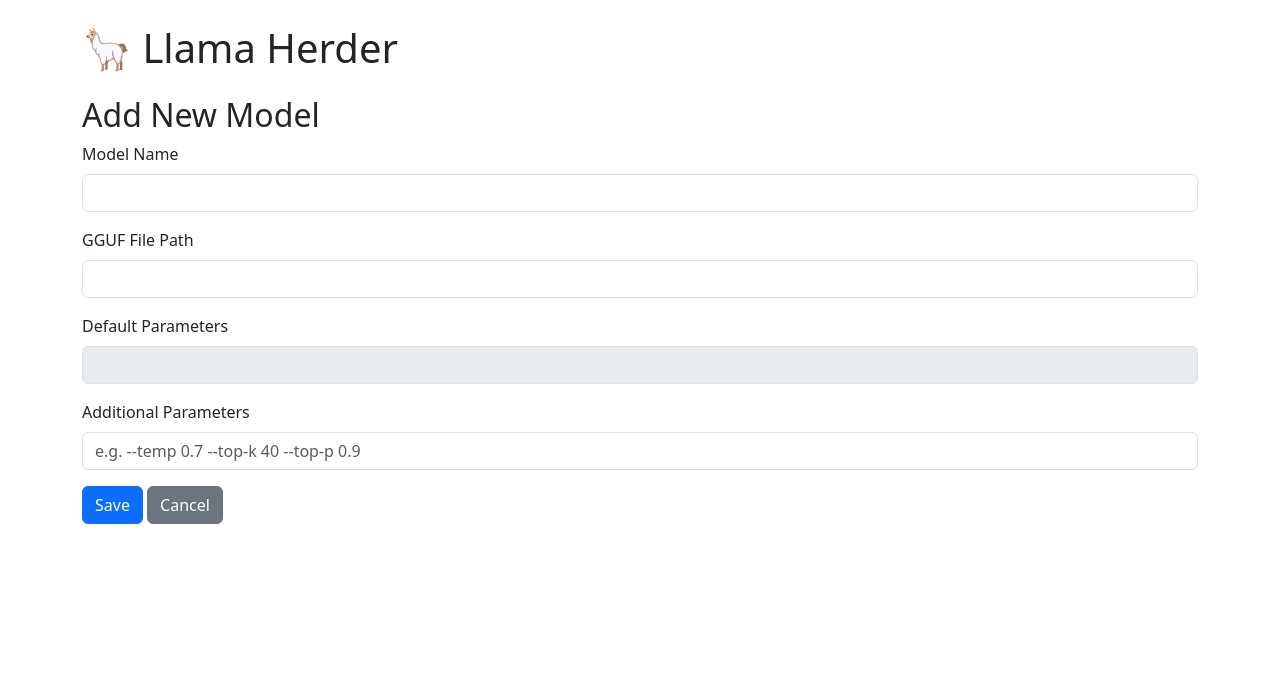
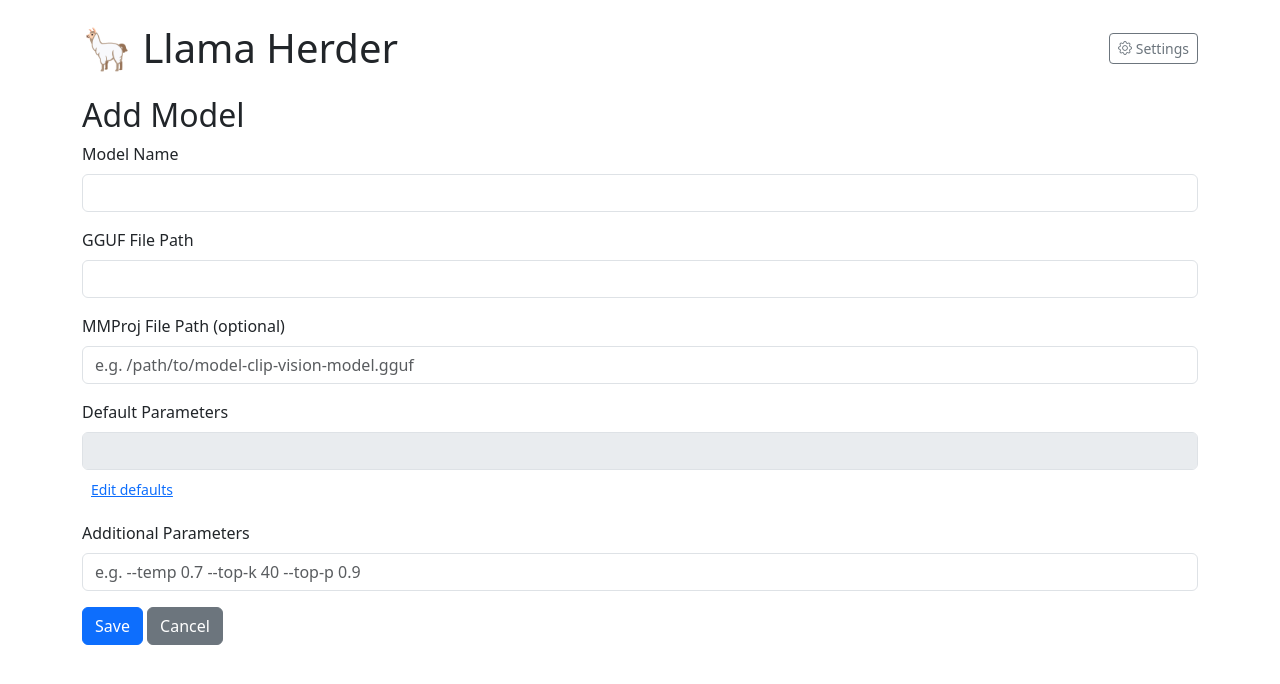
Before and after one commit to patw/LlamaHerder, a Flask app: template templates/config.html in a window 1280 px wide. Shown: the top 684 px of the page. Run offline with Flask 3, Linux system fonts and the light colour scheme; the template is opened without the code that fills it, so the values that code supplies are empty.

Commit message:
Quite a few changes

```diff
--- a/app.py
+++ b/app.py
@@ -1,57 +1,114 @@
-from flask import Flask, render_template, request, redirect, url_for
-from dotenv import load_dotenv
+from flask import Flask, render_template, request, redirect, url_for, Response
+from moofile import Collection, DocumentNotFoundError
 import subprocess
 import os
 import json
 from pathlib import Path
+import threading
 
-load_dotenv()
 app = Flask(__name__)
-app.config['CONFIG_FILE'] = 'models.json'
-app.config['LLAMA_SERVER'] = os.getenv('LLAMA_SERVER')
-app.config['DEFAULT_OPTIONS'] = os.getenv('DEFAULT_OPTIONS', '')
 
-# Ensure config file exists
-if not Path(app.config['CONFIG_FILE']).exists():
-    with open(app.config['CONFIG_FILE'], 'w') as f:
-        json.dump([], f)
+models_db = Collection('models.bson', indexes=['name'])
+defaults_db = Collection('defaults.bson')
+
+# Ensure defaults document exists
+if not defaults_db.exists({}):
+    defaults_db.insert({
+        '_id': 'defaults',
+        'llama_server': '',
+        'default_options': '',
+        'default_model_path': ''
+    })
 
 # Globals to track current process
 current_process = None
 current_model_id = None
+log_buffer = []
+log_lock = threading.Lock()
+log_event = threading.Event()
+
+def read_process_output(process):
+    try:
+        for line in process.stdout:
+            decoded = line.decode('utf-8', errors='replace').rstrip('\n')
+            with log_lock:
+                log_buffer.append(decoded)
+            log_event.set()
+        for line in process.stderr:
+            decoded = line.decode('utf-8', errors='replace').rstrip('\n')
+            with log_lock:
+                log_buffer.append(decoded)
+            log_event.set()
+    except Exception:
+        pass
+
+def stream_logs():
+    while True:
+        log_event.clear()
+        with log_lock:
+            snapshot = list(log_buffer)
+        for entry in snapshot:
+            yield f"data: {json.dumps(entry)}\n\n"
+        log_event.wait(timeout=1.0)
 
 def get_models():
-    with open(app.config['CONFIG_FILE']) as f:
-        return json.load(f)
+    return models_db.find({}).to_list()
 
-def save_models(models):
-    with open(app.config['CONFIG_FILE'], 'w') as f:
-        json.dump(models, f, indent=2)
+def get_defaults():
+    return defaults_db.find_one({})
+
+def save_defaults(defaults):
+    if defaults_db.exists({'_id': 'defaults'}):
+        defaults_db.update_one({'_id': 'defaults'}, set=defaults)
+    else:
+        defaults_db.insert({
+            '_id': 'defaults',
+            **defaults
+        })
 
 @app.route('/')
 def index():
     models = get_models()
+    defaults = get_defaults()
     return render_template('index.html',
-                         models=models,
-                         current_process=current_process,
-                         current_model_id=current_model_id)
+                          models=models,
+                          current_process=current_process,
+                          current_model_id=current_model_id,
+                          defaults=defaults)
 
 @app.route('/start/<int:model_id>')
 def start_model(model_id):
     global current_process, current_model_id
     models = get_models()
+    defaults = get_defaults()
     model = models[model_id]
+
+    # Resolve relative paths against default_model_path
+    model_file = model['file']
+    if model['file'] and not os.path.isabs(model['file']) and defaults.get('default_model_path'):
+        model_file = os.path.join(defaults['default_model_path'], model['file'])
+
+    mmproj_path = model.get('mmproj', '')
+    if mmproj_path and not os.path.isabs(mmproj_path) and defaults.get('default_model_path'):
+        mmproj_path = os.path.join(defaults['default_model_path'], mmproj_path)
 
     # Stop current if running
     if current_process:
         current_process.terminate()
 
     # Start new process
-    cmd = [app.config['LLAMA_SERVER'], '-m', model['file']]
-    cmd += app.config['DEFAULT_OPTIONS'].split()
-    cmd += model['params'].split()
-    current_process = subprocess.Popen(cmd)
+    cmd = [defaults['llama_server'], '-m', model_file]
+    if mmproj_path:
+        cmd += ['--mmproj', mmproj_path]
+    if defaults['default_options']:
+        cmd += defaults['default_options'].split()
+    if model.get('params'):
+        cmd += model['params'].split()
+    current_process = subprocess.Popen(cmd, stdout=subprocess.PIPE, stderr=subprocess.STDOUT, text=True)
     current_model_id = model_id
+    log_buffer.clear()
+    thread = threading.Thread(target=read_process_output, args=(current_process,), daemon=True)
+    thread.start()
 
     return redirect(url_for('index'))
 
@@ -66,33 +123,90 @@ def stop_model():
 
 @app.route('/config', methods=['GET', 'POST'])
 def config():
+    copy_from = request.args.get('copy_from')
+    if copy_from:
+        copy_from = json.loads(copy_from)
+    else:
+        copy_from = None
+
     if request.method == 'POST':
         models = get_models()
         models.append({
             'name': request.form['name'],
             'file': request.form['file'],
+            'mmproj': request.form.get('mmproj', ''),
             'params': request.form['params']
         })
-        save_models(models)
+        # Save each model via insert (MooFile doesn't support bulk replace)
+        models_db.delete_many({})
+        for model in models:
+            models_db.insert(model)
         return redirect(url_for('index'))
+    defaults = get_defaults()
     return render_template('config.html',
-                        default_options=app.config['DEFAULT_OPTIONS'])
+                          defaults=defaults,
+                          copy_from=copy_from)
 
 @app.route('/edit/<int:model_id>', methods=['GET', 'POST'])
 def edit_model(model_id):
     models = get_models()
     if request.method == 'POST':
-        models[model_id] = {
-            'name': request.form['name'],
-            'file': request.form['file'],
-            'params': request.form['params']
+        # Update the model by its _id
+        model = models[model_id]
+        models_db.update_one(
+            {'_id': model['_id']},
+            set={
+                'name': request.form['name'],
+                'file': request.form['file'],
+                'mmproj': request.form.get('mmproj', ''),
+                'params': request.form['params']
+            }
+        )
+        return redirect(url_for('index'))
+    defaults = get_defaults()
+    return render_template('config.html',
+                          model=models[model_id],
+                          model_id=model_id,
+                          defaults=defaults)
+
+@app.route('/copy/<int:model_id>')
+def copy_model(model_id):
+    models = get_models()
+    if 0 <= model_id < len(models):
+        copied = json.dumps(dict(models[model_id]))
+        return redirect(url_for('config', copy_from=copied))
+    return redirect(url_for('index'))
+
+@app.route('/defaults', methods=['GET', 'POST'])
+def edit_defaults():
+    if request.method == 'POST':
+        defaults = {
+            'llama_server': request.form['llama_server'],
+            'default_options': request.form['default_options'],
+            'default_model_path': request.form['default_model_path']
         }
-        save_models(models)
+        save_defaults(defaults)
         return redirect(url_for('index'))
-    return render_template('config.html',
-                        model=models[model_id],
-                        model_id=model_id,
-                        default_options=app.config['DEFAULT_OPTIONS'])
+    defaults = get_defaults()
+    return render_template('defaults.html', defaults=defaults)
+
+@app.route('/delete/<int:model_id>', methods=['POST'])
+def delete_model(model_id):
+    global current_model_id
+    models = get_models()
+    if 0 <= model_id < len(models):
+        model = models[model_id]
+        models_db.delete_one({'_id': model['_id']})
+        if current_model_id == model_id:
+            current_model_id = None
+        elif current_model_id is not None and current_model_id > model_id:
+            current_model_id -= 1
+    return redirect(url_for('index'))
+
+@app.route('/logs/stream')
+def logs_stream():
+    return Response(stream_logs(), mimetype='text/event-stream',
+                    headers={'Cache-Control': 'no-cache', 'X-Accel-Buffering': 'disabled'})
 
 if __name__ == '__main__':
     app.run(debug=True)
--- a/requirements.txt
+++ b/requirements.txt
@@ -1,2 +1,3 @@
 Flask==3.0.2
 python-dotenv==1.0.1
+moofile
--- a/templates/base.html
+++ b/templates/base.html
@@ -5,10 +5,16 @@
     <meta name="viewport" content="width=device-width, initial-scale=1">
     <title>Llama Herder</title>
     <link href="https://cdn.jsdelivr.net/npm/bootstrap@5.3.0/dist/css/bootstrap.min.css" rel="stylesheet">
+    <link href="https://cdn.jsdelivr.net/npm/bootstrap-icons@1.11.0/font/bootstrap-icons.css" rel="stylesheet">
 </head>
 <body>
     <div class="container mt-4">
-        <h1 class="mb-4">🦙 Llama Herder</h1>
+        <div class="d-flex justify-content-between align-items-center mb-4">
+            <h1 class="mb-0">🦙 Llama Herder</h1>
+            <a href="{{ url_for('edit_defaults') }}" class="btn btn-sm btn-outline-secondary">
+                <i class="bi bi-gear"></i> Settings
+            </a>
+        </div>
         {% block content %}{% endblock %}
     </div>
     <script src="https://cdn.jsdelivr.net/npm/bootstrap@5.3.0/dist/js/bootstrap.bundle.min.js"></script>
--- a/templates/config.html
+++ b/templates/config.html
@@ -1,27 +1,34 @@
 {% extends "base.html" %}
 
 {% block content %}
-<h2>{% if model_id is defined %}Edit{% else %}Add New{% endif %} Model</h2>
+<h2>{% if model_id is defined %}Edit{% else %}Add Model{% endif %}</h2>
 <form method="POST" action="{% if model_id is defined %}{{ url_for('edit_model', model_id=model_id) }}{% else %}{{ url_for('config') }}{% endif %}">
     <div class="mb-3">
         <label for="name" class="form-label">Model Name</label>
         <input type="text" class="form-control" id="name" name="name"
-               value="{{ model.name if model_id is defined else '' }}" required>
+               value="{{ model.name if model_id is defined else (copy_from['name'] if copy_from else '') }}" required>
     </div>
     <div class="mb-3">
         <label for="file" class="form-label">GGUF File Path</label>
         <input type="text" class="form-control" id="file" name="file"
-               value="{{ model.file if model_id is defined else '' }}" required>
+               value="{{ model.file if model_id is defined else (copy_from['file'] if copy_from else '') }}" required>
+    </div>
+    <div class="mb-3">
+        <label for="mmproj" class="form-label">MMProj File Path (optional)</label>
+        <input type="text" class="form-control" id="mmproj" name="mmproj"
+               value="{{ model.mmproj if model_id is defined else (copy_from['mmproj'] if copy_from else '') }}"
+               placeholder="e.g. /path/to/model-clip-vision-model.gguf">
     </div>
     <div class="mb-3">
         <label for="default_params" class="form-label">Default Parameters</label>
         <input type="text" class="form-control" id="default_params"
-               value="{{ default_options }}" disabled>
+               value="{{ defaults['default_options'] }}" disabled>
+        <a href="{{ url_for('edit_defaults') }}" class="btn btn-sm btn-link mt-1">Edit defaults</a>
     </div>
     <div class="mb-3">
         <label for="params" class="form-label">Additional Parameters</label>
         <input type="text" class="form-control" id="params" name="params"
-               value="{{ model.params if model_id is defined else '' }}"
+               value="{{ model.params if model_id is defined else (copy_from['params'] if copy_from else '') }}"
                placeholder="e.g. --temp 0.7 --top-k 40 --top-p 0.9">
     </div>
     <button type="submit" class="btn btn-primary">Save</button>
```
Also changed, not shown: templates/defaults.html (added, +27 -0 lines), templates/index.html (+105 -2 lines), README.md, 2 other files.
